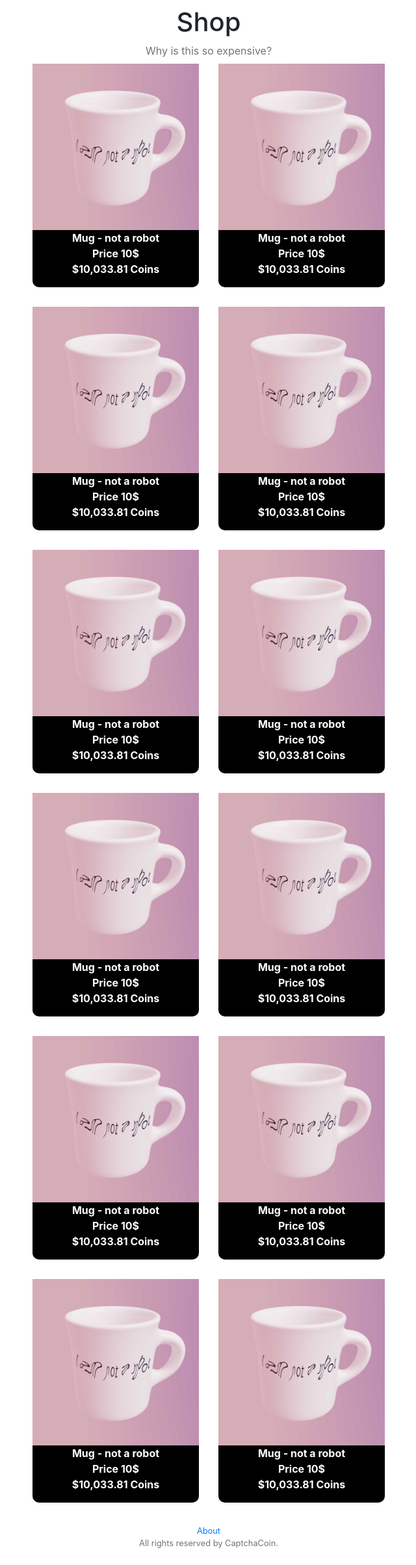
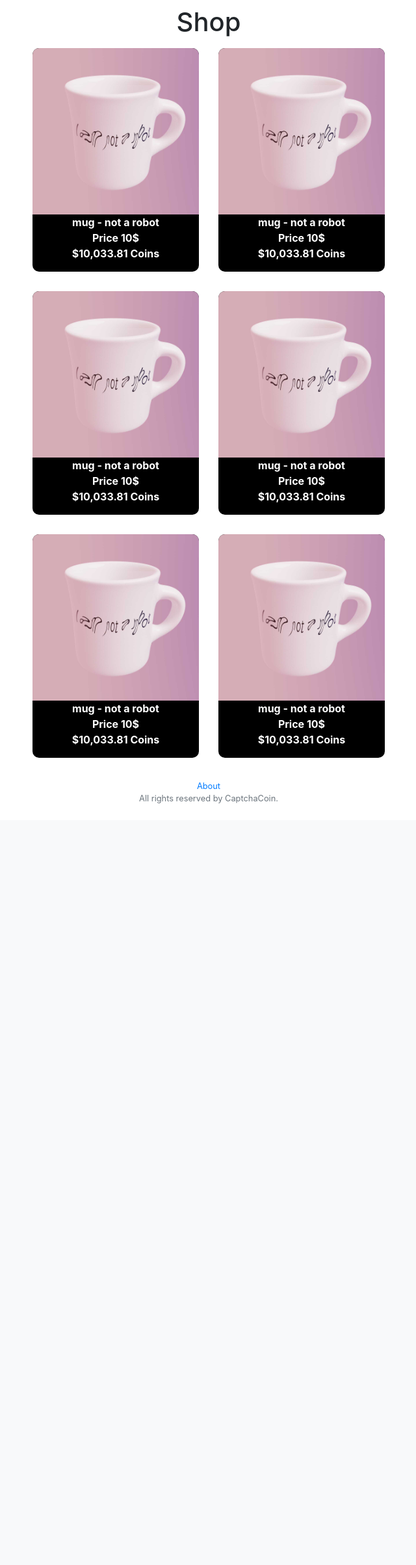
Before and after one commit to VerrroS/CaptchaCoin, a Flask app: page /shop in a window 1280 px wide. Shown: the part 66-2474 px from the top of the page at 65% size, without its empty margins (319-959 px from the left). After the commit the page ends 1302 px from the top, so only its background shows below. Run offline with Flask 2, Linux system fonts and the light colour scheme; the visitor is signed in with stand-in values (Sample User, id 1); data comes from the database, SQL or seed files in the repository; some libraries are stand-ins or nearby versions.

Commit message:
add shop details page

```diff
--- a/templates/shop.html
+++ b/templates/shop.html
@@ -6,62 +6,66 @@
 
 {% block main %}
     <h1>Shop</h1>
-
-    <a href="/about" class="text-secondary">Why is this so expensive?</a>
+    {% if rest != none %}
+    <p>Seems like you need to earn {{rest}} more Coins to buy this item <br>
+      <a href="/about" class="text-secondary">Why is this so expensive?</a>
+    </p>
+    {% endif %}
 
     <div class="items pt-2">
+    {% for item in inventory %}
+    <div class="item">
+        <img src="{{item['img']}}" class="border-radius">
+        <p>{{item['name']}}<br> Price {{item['price']}}$ <br> {{item['price'] | coins}} Coins</p>
+        <div class="detail">
 
-        <div class="item">
-            <img src="static/mug.jpg">
-            <p>Mug - not a robot<br> Price 10$ <br> {{10 | coins}} Coins</p>
+           <header>
+             <h2>{{item['name']}}</h2>
+             <span class="iconify" data-inline="false" data-icon="ci:close-big" style="font-size: 44px;"></span>
+           </header>
+
+          <div>
+              <img src="{{item['img']}}">
+              <form method="post" action="/shop">
+                <br>
+                <button class="btn btn-dark" value="{{item['price']}}" name="price" type="submit">
+                  Add to cart</button>
+              </form>
+          </div>
+
+          <p>
+            Price {{item['price'] | coins}} Coins <br>
+            {{item['price']}}$
+            Format: gif <br>
+            Duration: 5 seconds <br>
+            Title: Mug - not a robot <br>
+            Edition: {{item['edition']}}/6 <br>
+            After purchase you will get a link to download the file
+          </p>
         </div>
-
-        <div class="item">
-            <img src="static/mug.jpg">
-            <p>Mug - not a robot<br> Price 10$ <br> {{10 | coins}} Coins</p>
-        </div>
-        <div class="item">
-            <img src="static/mug.jpg">
-            <p>Mug - not a robot<br> Price 10$ <br> {{10 | coins}} Coins</p>
-        </div>
-        <div class="item">
-            <img src="static/mug.jpg">
-            <p>Mug - not a robot<br> Price 10$ <br> {{10 | coins}} Coins</p>
-        </div>
-        <div class="item">
-            <img src="static/mug.jpg">
-            <p>Mug - not a robot<br> Price 10$ <br> {{10 | coins}} Coins</p>
-        </div>
-        <div class="item">
-            <img src="static/mug.jpg">
-            <p>Mug - not a robot<br> Price 10$ <br> {{10 | coins}} Coins</p>
-        </div>
-        <div class="item">
-            <img src="static/mug.jpg">
-            <p>Mug - not a robot<br> Price 10$ <br> {{10 | coins}} Coins</p>
-        </div>
-        <div class="item">
-            <img src="static/mug.jpg">
-            <p>Mug - not a robot<br> Price 10$ <br> {{10 | coins}} Coins</p>
-        </div>
-        <div class="item">
-            <img src="static/mug.jpg">
-            <p>Mug - not a robot<br> Price 10$ <br> {{10 | coins}} Coins</p>
-        </div>
-        <div class="item">
-            <img src="static/mug.jpg">
-            <p>Mug - not a robot<br> Price 10$ <br> {{10 | coins}} Coins</p>
-        </div>
-        <div class="item">
-            <img src="static/mug.jpg">
-            <p>Mug - not a robot<br> Price 10$ <br> {{10 | coins}} Coins</p>
-        </div>
-        <div class="item">
-            <img src="static/mug.jpg">
-            <p>Mug - not a robot<br> Price 10$ <br> {{10 | coins}} Coins</p>
-        </div>
+      </div>
+        {% endfor %}
 
     </div>
 
 
+    <script type="text/javascript">
+
+    const items = document.querySelectorAll(".item");
+
+
+    function show_details(e){
+      detail = this.querySelector(".detail");
+      detail.classList.toggle("open");
+      document.querySelector("body").classList.toggle("open");
+      localStorage.setItem('detail', this.dataset.id);
+    }
+
+    items.forEach((item) => {
+      item.addEventListener('click', show_details);
+    });
+
+
+  </script>
+
 {% endblock %}
```
